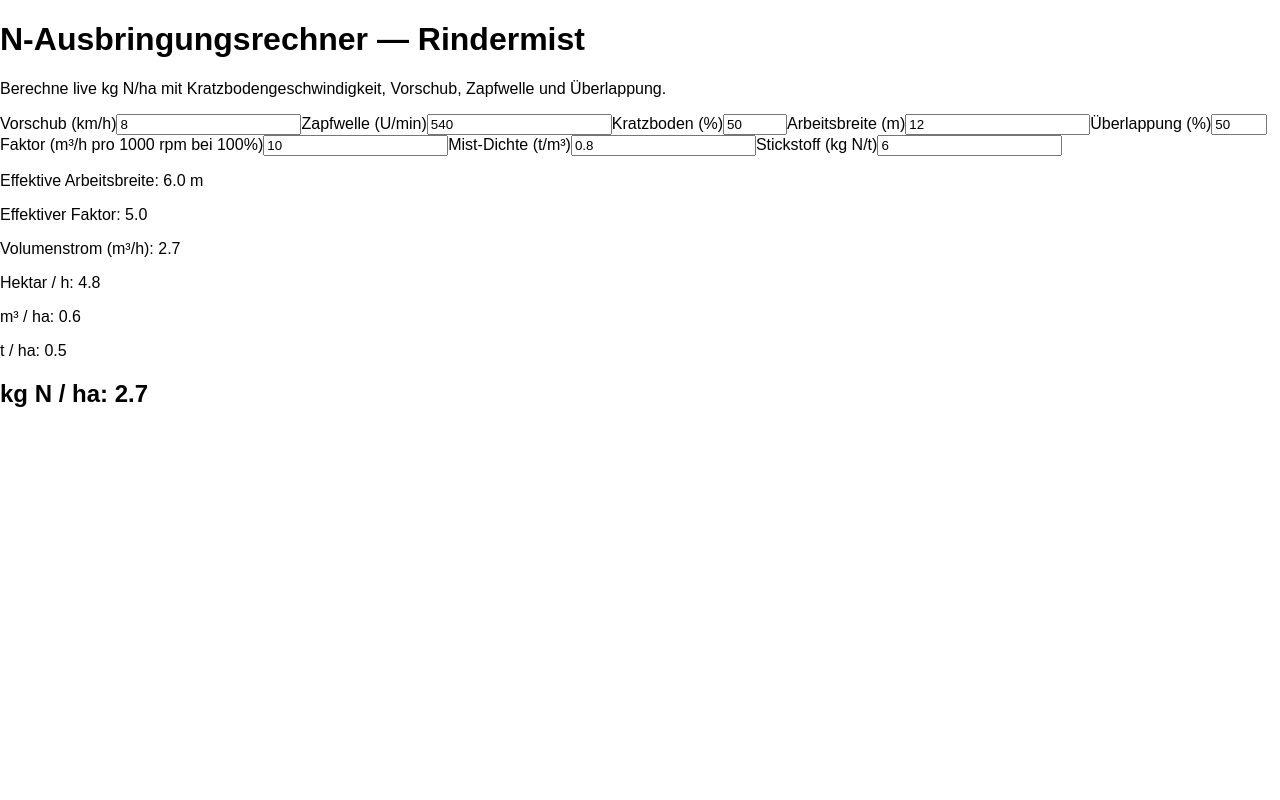
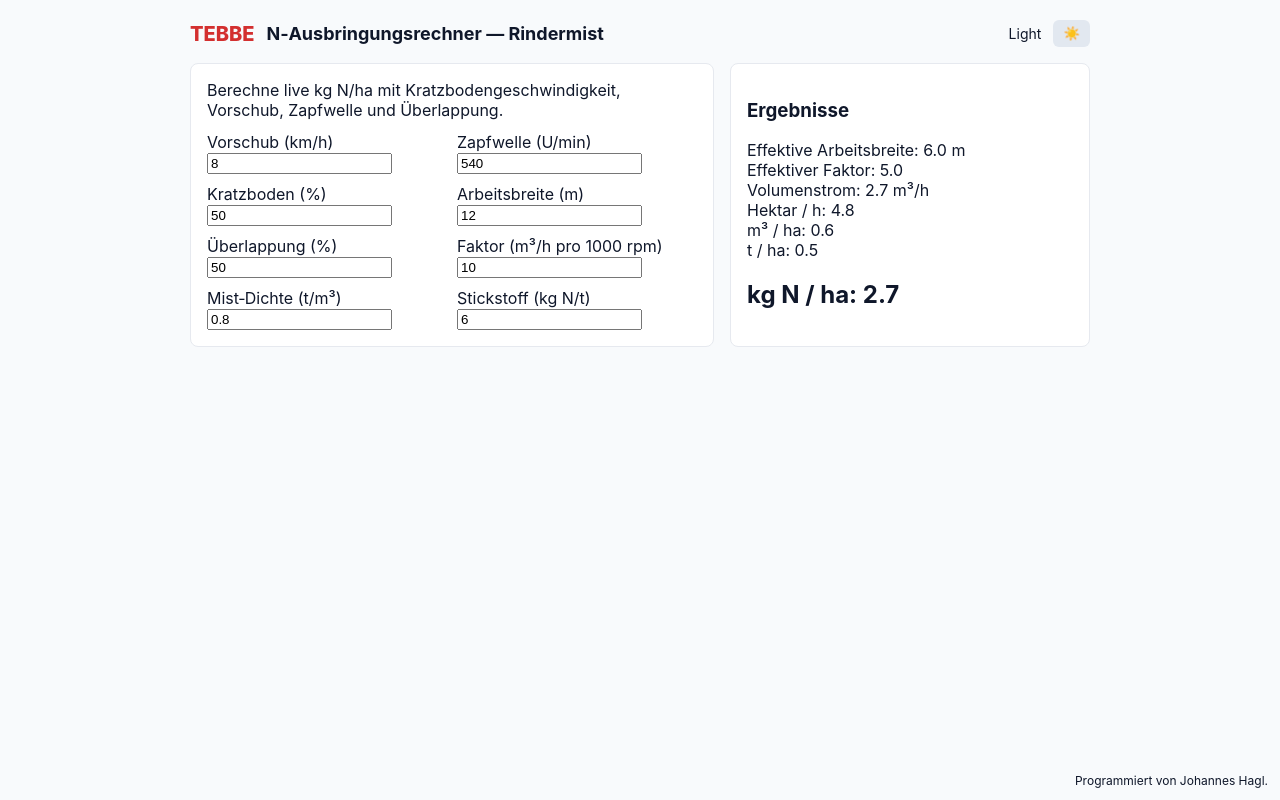
Before and after one commit to johanneshagl7-jpg/N-Ausbringmengenrechner, a React (Create React App) app: page / in a window 1280 px wide. Built offline with nearby package versions, Linux system fonts and the light colour scheme.

Commit message:
Add files via upload

```diff
--- a/package.json
+++ b/package.json
@@ -9,8 +9,6 @@
   },
   "scripts": {
     "start": "react-scripts start",
-    "build": "react-scripts build",
-    "test": "react-scripts test",
-    "eject": "react-scripts eject"
+    "build": "react-scripts build"
   }
 }
--- a/src/App.css
+++ b/src/App.css
@@ -1 +1 @@
-body { margin: 0; font-family: sans-serif; }
+body { margin: 0; font-family: sans-serif; } input { width: 100%; padding: 4px; margin-top: 4px; }
--- a/src/App.jsx
+++ b/src/App.jsx
@@ -1,7 +1,6 @@
-import React, { useState, useMemo } from 'react';
-import './App.css';
+import React, { useState, useMemo, useEffect } from 'react';
 
-export default function App() {
+export default function NAusbringungsRechner() {
   const [speed, setSpeed] = useState(8);
   const [pto, setPto] = useState(540);
   const [width, setWidth] = useState(12);
@@ -11,6 +10,11 @@ export default function App() {
   const [nPerTon, setNPerTon] = useState(6);
   const [scraperSpeed, setScraperSpeed] = useState(50);
   const [decimals, setDecimals] = useState(1);
+  const [dark, setDark] = useState(false);
+
+  useEffect(() => {
+    document.documentElement.style.background = dark ? '#0f172a' : '#f8fafc';
+  }, [dark]);
 
   const results = useMemo(() => {
     const effectiveWidth = width * (1 - overlap / 100);
@@ -20,53 +24,60 @@ export default function App() {
     const m3PerHa = haPerHour > 0 ? volFlow / haPerHour : 0;
     const tPerHa = m3PerHa * density;
     const kgNPerHa = tPerHa * nPerTon;
-
     return { effectiveWidth, adjustedFactor, volFlow, haPerHour, m3PerHa, tPerHa, kgNPerHa };
   }, [speed, pto, width, overlap, factor, density, nPerTon, scraperSpeed]);
 
   const fmt = (v) => Number(v).toFixed(decimals);
 
+  const containerStyle = { color: dark ? '#e6eef8' : '#0f172a' };
+  const cardStyle = {
+    background: dark ? '#0b1220' : '#ffffff',
+    border: `1px solid ${dark ? '#233044' : '#e6e9ef'}`,
+    padding: '16px',
+    borderRadius: '8px',
+  };
+
   return (
-    <div className="container">
-      <h1>N‑Ausbringungsrechner — Rindermist</h1>
-      <p>Berechne live kg N/ha mit Kratzbodengeschwindigkeit, Vorschub, Zapfwelle und Überlappung.</p>
+    <div style={{ maxWidth: 900, margin: '20px auto', fontFamily: 'Inter, system-ui, sans-serif', ...containerStyle }}>
+      <header style={{ display: 'flex', alignItems: 'center', justifyContent: 'space-between', marginBottom: 16 }}>
+        <div style={{ display: 'flex', alignItems: 'center', gap: 12 }}>
+          <div style={{ fontWeight: 800, fontSize: 20, color: '#d32f2f' }}>TEBBE</div>
+          <div style={{ fontSize: 18, fontWeight: 700 }}>N‑Ausbringungsrechner — Rindermist</div>
+        </div>
+        <div style={{ display: 'flex', alignItems: 'center', gap: 12 }}>
+          <label style={{ fontSize: 14 }}>{dark ? 'Dark' : 'Light'}</label>
+          <button onClick={() => setDark(d => !d)} style={{ padding: '6px 10px', borderRadius: 6, cursor: 'pointer', border: 'none', background: dark ? '#334155' : '#e2e8f0' }}>{dark ? '🌙' : '☀️'}</button>
+        </div>
+      </header>
 
-      <div className="grid">
-        <label>Vorschub (km/h)
-          <input type="number" value={speed} onChange={(e)=>setSpeed(parseFloat(e.target.value)||0)} />
-        </label>
-        <label>Zapfwelle (U/min)
-          <input type="number" value={pto} onChange={(e)=>setPto(parseFloat(e.target.value)||0)} />
-        </label>
-        <label>Kratzboden (%)
-          <input type="number" value={scraperSpeed} min="0" max="150" onChange={(e)=>setScraperSpeed(parseFloat(e.target.value)||0)} />
-        </label>
-        <label>Arbeitsbreite (m)
-          <input type="number" value={width} onChange={(e)=>setWidth(parseFloat(e.target.value)||0)} />
-        </label>
-        <label>Überlappung (%)
-          <input type="number" value={overlap} min="0" max="90" onChange={(e)=>setOverlap(parseFloat(e.target.value)||0)} />
-        </label>
-        <label>Faktor (m³/h pro 1000 rpm bei 100%)
-          <input type="number" value={factor} onChange={(e)=>setFactor(parseFloat(e.target.value)||0)} />
-        </label>
-        <label>Mist‑Dichte (t/m³)
-          <input type="number" step="0.01" value={density} onChange={(e)=>setDensity(parseFloat(e.target.value)||0)} />
-        </label>
-        <label>Stickstoff (kg N/t)
-          <input type="number" step="0.1" value={nPerTon} onChange={(e)=>setNPerTon(parseFloat(e.target.value)||0)} />
-        </label>
-      </div>
+      <main style={{ display: 'grid', gridTemplateColumns: '1fr 360px', gap: 16 }}>
+        <section style={cardStyle}>
+          <p style={{ marginTop: 0, marginBottom: 12 }}>Berechne live kg N/ha mit Kratzbodengeschwindigkeit, Vorschub, Zapfwelle und Überlappung.</p>
+          <div style={{ display: 'grid', gridTemplateColumns: '1fr 1fr', gap: 10 }}>
+            <label>Vorschub (km/h)<input type="number" value={speed} onChange={(e)=>setSpeed(parseFloat(e.target.value)||0)} /></label>
+            <label>Zapfwelle (U/min)<input type="number" value={pto} onChange={(e)=>setPto(parseFloat(e.target.value)||0)} /></label>
+            <label>Kratzboden (%)<input type="number" value={scraperSpeed} onChange={(e)=>setScraperSpeed(parseFloat(e.target.value)||0)} /></label>
+            <label>Arbeitsbreite (m)<input type="number" value={width} onChange={(e)=>setWidth(parseFloat(e.target.value)||0)} /></label>
+            <label>Überlappung (%)<input type="number" value={overlap} onChange={(e)=>setOverlap(parseFloat(e.target.value)||0)} /></label>
+            <label>Faktor (m³/h pro 1000 rpm)<input type="number" value={factor} onChange={(e)=>setFactor(parseFloat(e.target.value)||0)} /></label>
+            <label>Mist‑Dichte (t/m³)<input type="number" step="0.01" value={density} onChange={(e)=>setDensity(parseFloat(e.target.value)||0)} /></label>
+            <label>Stickstoff (kg N/t)<input type="number" step="0.1" value={nPerTon} onChange={(e)=>setNPerTon(parseFloat(e.target.value)||0)} /></label>
+          </div>
+        </section>
 
-      <div className="results">
-        <p>Effektive Arbeitsbreite: {fmt(results.effectiveWidth)} m</p>
-        <p>Effektiver Faktor: {fmt(results.adjustedFactor)}</p>
-        <p>Volumenstrom (m³/h): {fmt(results.volFlow)}</p>
-        <p>Hektar / h: {fmt(results.haPerHour)}</p>
-        <p>m³ / ha: {fmt(results.m3PerHa)}</p>
-        <p>t / ha: {fmt(results.tPerHa)}</p>
-        <h2>kg N / ha: {fmt(results.kgNPerHa)}</h2>
-      </div>
+        <aside style={cardStyle}>
+          <h3>Ergebnisse</h3>
+          <div>Effektive Arbeitsbreite: {fmt(results.effectiveWidth)} m</div>
+          <div>Effektiver Faktor: {fmt(results.adjustedFactor)}</div>
+          <div>Volumenstrom: {fmt(results.volFlow)} m³/h</div>
+          <div>Hektar / h: {fmt(results.haPerHour)}</div>
+          <div>m³ / ha: {fmt(results.m3PerHa)}</div>
+          <div>t / ha: {fmt(results.tPerHa)}</div>
+          <h2>kg N / ha: {fmt(results.kgNPerHa)}</h2>
+        </aside>
+      </main>
+
+      <footer style={{ position: 'fixed', right: 12, bottom: 12, fontSize: 12 }}>Programmiert von Johannes Hagl.</footer>
     </div>
   );
 }
--- a/src/index.js
+++ b/src/index.js
@@ -1,7 +1,6 @@
 import React from 'react';
 import { createRoot } from 'react-dom/client';
 import App from './App';
-import './App.css';
 
 const root = createRoot(document.getElementById('root'));
 root.render(<App />);
```
